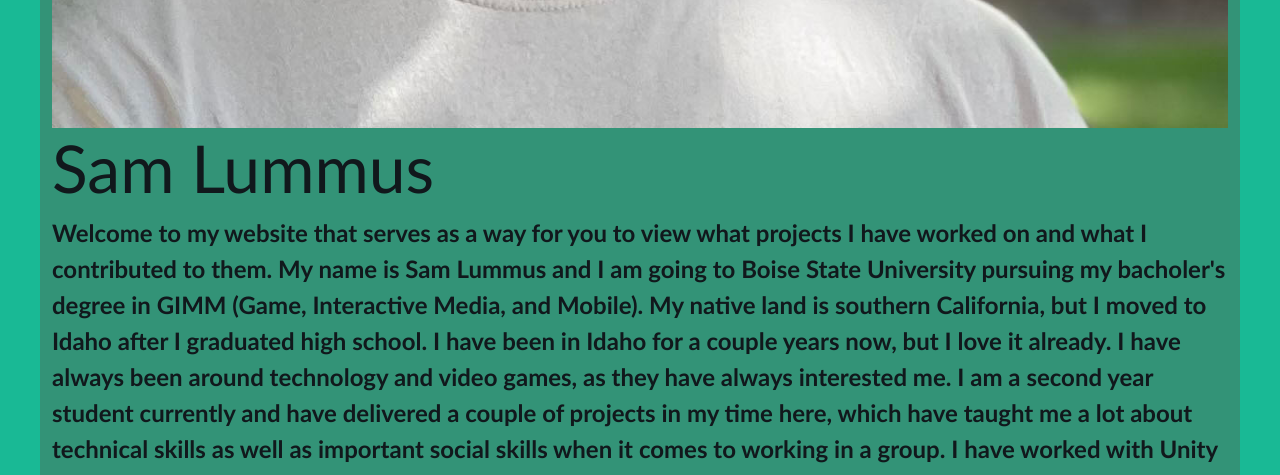
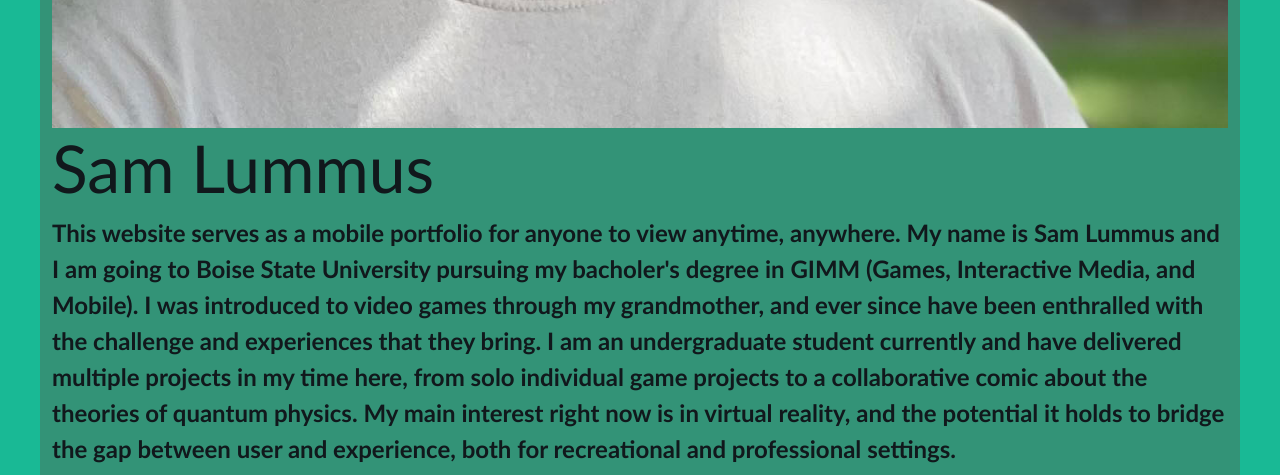
Before and after one commit to SamLummus/SamLummus.github.io, a plain HTML site: page index.html in a window 1280 px wide. Shown: the part 1470-1945 px from the top of the page. Drawn offline with nearby package versions, Linux system fonts and the light colour scheme.

Commit message:
Updated bio description

```diff
--- a/index.html
+++ b/index.html
@@ -57,23 +57,16 @@
                 </div>
                 <div class="col-md-2"></div>
             </div>
-            <h1>Sam Lummus</h1>
+            <div class="row">
+                <h1>Sam Lummus</h1>
             <p>
-                Welcome to my website that serves as a way for you to view what projects I have worked on and what I
-                contributed to them.
-                My name is Sam Lummus and I am going to Boise State University pursuing my bacholer's degree in GIMM
-                (Game, Interactive Media, and Mobile).
-                My native land is southern California, but I moved to Idaho after I graduated high school. I have been
-                in
-                Idaho for a couple years now, but I love it already.
-                I have always been around technology and video games, as they have always interested me.
-                I am a second year student currently and have delivered a couple of projects in my time here, which have
-                taught me a lot about technical skills as well as important social skills when it comes to working in a
-                group.
-                I have worked with Unity game engine, C#, Java, and skills in Adobe Photoshop, Animate, and Illustrator.
-                I
-                am always eager to work on my next learning experience.
+                This website serves as a mobile portfolio for anyone to view anytime, anywhere.
+                My name is Sam Lummus and I am going to Boise State University pursuing my bacholer's degree in GIMM (Games, Interactive Media, and Mobile).
+                I was introduced to video games through my grandmother, and ever since have been enthralled with the challenge and experiences that they bring.
+                I am an undergraduate student currently and have delivered multiple projects in my time here, from solo individual game projects to a collaborative comic about the theories of quantum physics.
+                My main interest right now is in virtual reality, and the potential it holds to bridge the gap between user and experience, both for recreational and professional settings.
             </p>
+            </div>
             <div class="row">
                 <div class="col-md-4">
                     <img src="Material\62e131df7fe3599fdd46ecb3.png" loading="lazy" class="img-fluid skillIcons"
```
